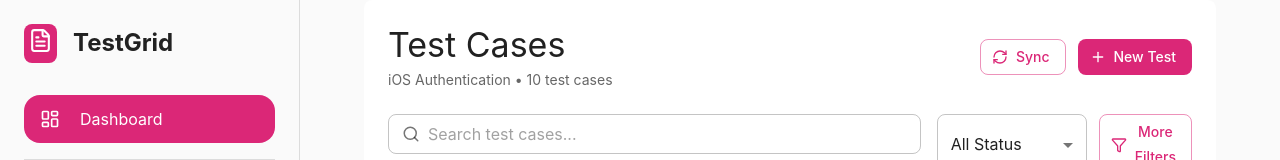
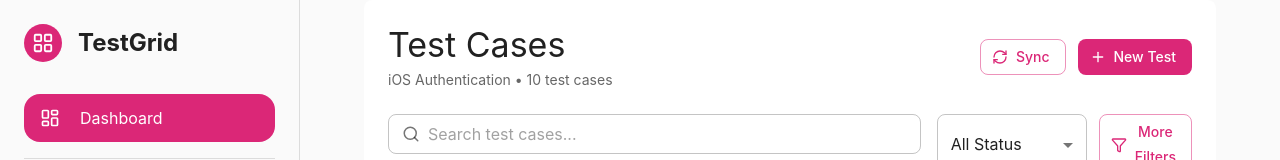
Before and after one commit to TamarGrossman12345/TestGrid-frontend, a React (Vite) app: page / in a window 1280 px wide. Shown: the top 160 px of the page. Built offline with nearby package versions, Linux system fonts and the light colour scheme.

Commit message:
changing icon

```diff
--- a/src/components/layout/Sidebar.tsx
+++ b/src/components/layout/Sidebar.tsx
@@ -14,6 +14,7 @@ import {
   Folder,
   FileText,
   ChevronRight,
+  LayoutGrid,
   ChevronDown,
   LayoutDashboard,
 } from "lucide-react";
@@ -55,8 +56,8 @@ const Sidebar = ({ projects }: { projects: Project[] }) => {
     >
       <Box sx={{ p: 3, pb: 1 }}>
         <Box sx={{ display: "flex", alignItems: "center", gap: 2, mb: 4 }}>
-          <Box sx={{ bgcolor: "primary.main", p: 0.5, borderRadius: 1 }}>
-            <FileText color="white" size={25} />
+          <Box sx={{ bgcolor: "primary.main", p: 1, borderRadius: 5 , paddingBottom: 0.3}}>
+            <LayoutGrid color="white" size={22} />
           </Box>
           <Typography variant="h5" fontWeight="bold">
             TestGrid
```
